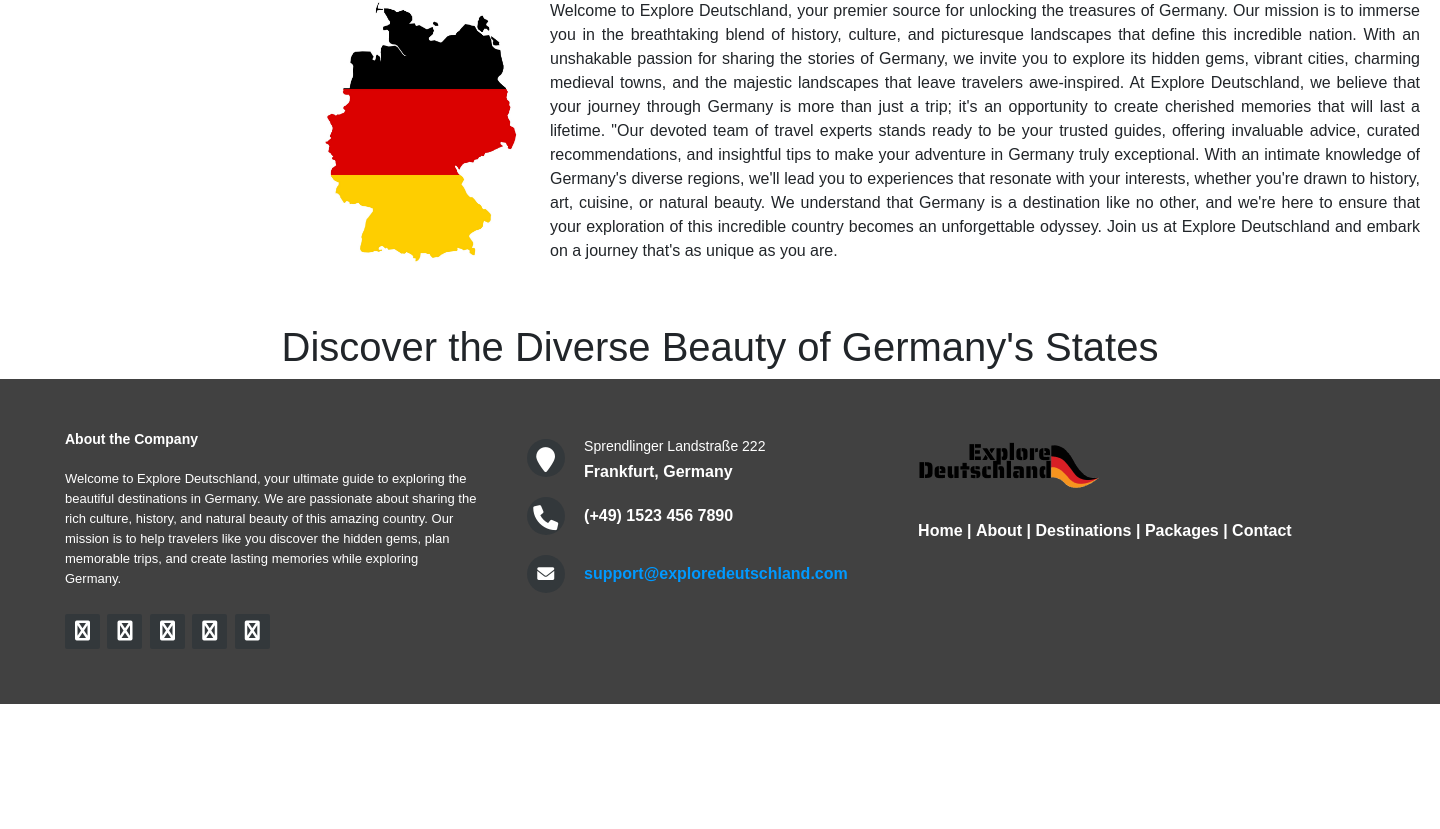
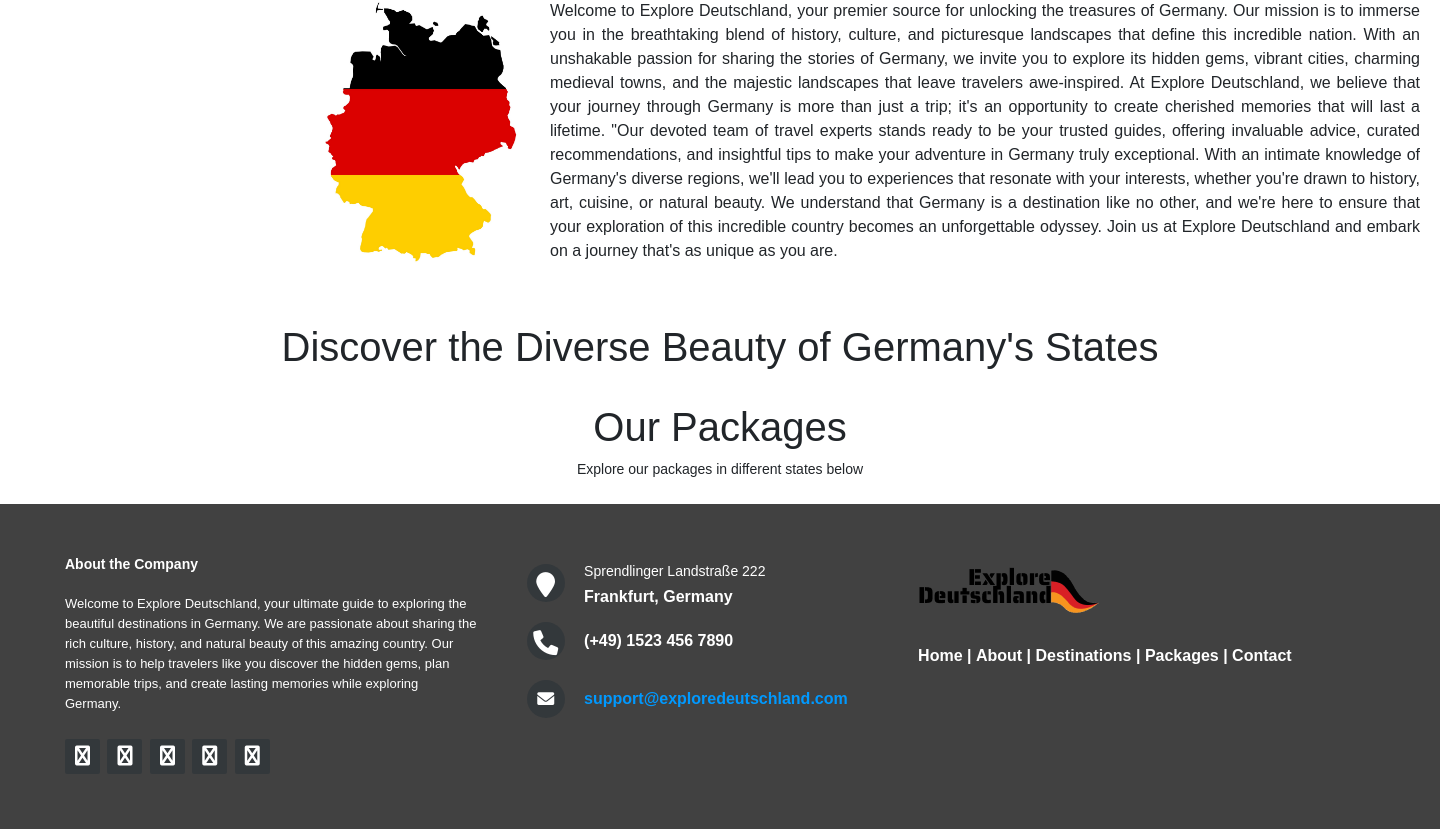
Before and after one commit to JIBINJJOHNY/exploregermany, a Django app: page / in a window 1440 px wide. Shown: the part 929-1758 px from the top of the page. Before the commit the page ends 1633 px from the top, so only its background shows below. Run offline with Django 4.2, Linux system fonts and the light colour scheme; data that the repository does not hold is empty.

Commit message:
Add package list to home page

```diff
--- a/templates/home.html
+++ b/templates/home.html
@@ -83,6 +83,17 @@
     </div>
 </section>
 
+<section id="packages">
+    <div class="text-center mt-4">
+        <h1>Our Packages</h1>
+        <p class="small">Explore our packages in different states below</p>
+    </div>
+    <div class="text-center mt-4" id="state-list">
+        {% for state in states %}
+        <a href="{% url 'package-detail' state.id %}" class="btn btn-info">{{ state.name }}</a>
+        {% endfor %}
+    </div>
+</section>
 
 </main>
 {% endblock %}
```
